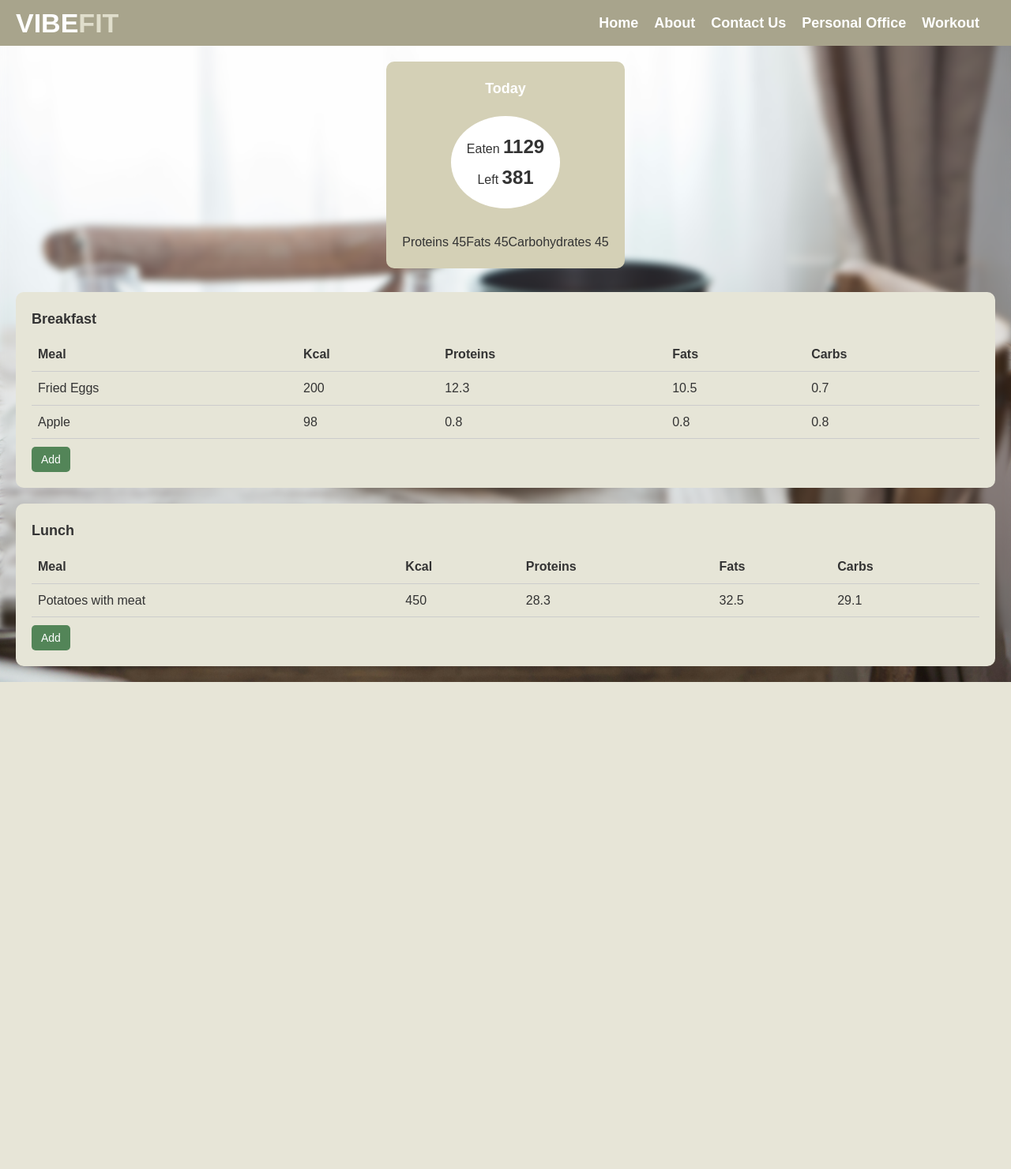
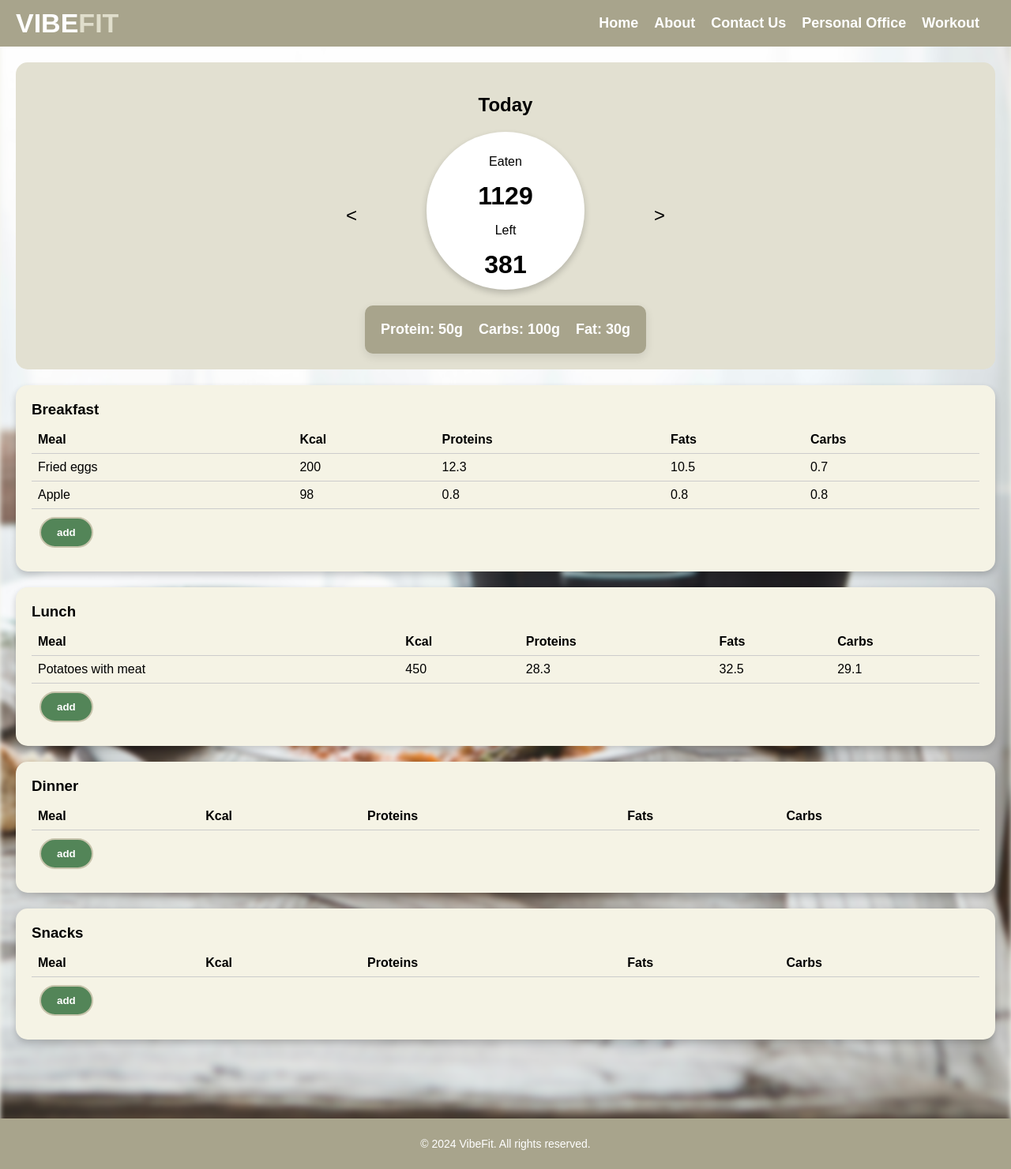
Before and after one commit to Jibek1906/VibeFit, a Flask app: page /nutrition in a window 1280 px wide. Shown: the whole page at 79% size. Before the commit the page ends 864 px from the top, so only its background shows below. Run offline with Flask 3, Linux system fonts and the light colour scheme; lists and menus that the app fills with data are empty.

Commit message:
updating nutrition page

```diff
--- a/static/css/nutrition.css
+++ b/static/css/nutrition.css
@@ -1,51 +1,52 @@
-* {
+body {
+    font-family: Arial, sans-serif;
     margin: 0;
     padding: 0;
-    box-sizing: border-box;
-    font-family: Arial, sans-serif;
+    background-color: #f6f5ec;
+    position: relative;
+    min-height: 100vh;
+    overflow: auto;
 }
 
-body {
+.background {
+    position: absolute;
+    top: 0;
+    left: 0;
+    right: 0;
+    bottom: 0;
     background-image: url('../img/food.jpg');
     background-size: cover;
     background-position: center;
-    background-repeat: no-repeat;
-    color: #333;
-    line-height: 1.6;
-    font-family: 'Baloo', sans-serif;
-    position: relative;
-    z-index: 0;
-}
-
-body::before {
-    content: '';
-    position: fixed;
-    top: 0;
-    left: 0;
-    width: 100%;
-    height: 100%;
-    background-image: inherit;
-    background-size: inherit;
-    background-position: inherit;
-    background-repeat: inherit;
-    filter: blur(5px);
+    filter: blur(3px);
     z-index: -1;
 }
 
-a {
-    text-decoration: none;
-    color: #333;
+.content {
+    position: relative;
+    z-index: 1;
+    padding-bottom: 50px;
 }
 
 h2 {
     margin-left: 0;
     font-size: 18px;
-    color: #fff;
     font-family: 'Arial', sans-serif;
+}
+
+h2,
+h3 {
+    margin: 0;
+}
+
+a {
+    text-decoration: none;
+    color: #000;
 }
 
 ul {
     list-style: none;
+    padding: 0;
+    margin: 0;
 }
 
 .header {
@@ -53,7 +54,7 @@ ul {
     display: flex;
     justify-content: space-between;
     align-items: center;
-    padding: 2px 20px;
+    padding: 10px 20px;
 }
 
 .header .logo {
@@ -76,88 +77,157 @@ ul {
 }
 
 .header nav ul li a {
-    text-decoration: none;
     color: #fff;
     font-size: 18px;
 }
 
-main {
-    padding: 20px;
+.hero {
+    display: flex;
+    align-items: center;
+    justify-content: space-between;
+    padding: 40px 40px;
+    background-color: #EBEADE;
+    min-height: calc(100vh - 100px);
+}
+
+.hero-left {
+    max-width: 40%;
+    padding-right: 30px;
+    margin-left: 20px;
+}
+
+.hero-left h1 {
+    font-size: 48px;
+    color: #333;
+    line-height: 1.2;
+    margin-bottom: 10px;
+}
+
+.hero-left p {
+    font-size: 18px;
+    color: #666;
+    margin-bottom: 30px;
 }
 
 .calories {
     display: flex;
     justify-content: center;
-    margin-bottom: 30px;
+    align-items: center;
+    padding: 20px;
+    background-color: #e2e0d1;
+    border-radius: 15px;
+    margin: 20px;
 }
 
 .progress-box {
-    background: #d4d0b6;
-    padding: 20px;
     text-align: center;
-    border-radius: 10px;
+    position: relative;
+}
+
+.back-btn,
+.next-btn {
+    position: absolute;
+    top: 50%;
+    transform: translateY(-50%);
+    font-size: 24px;
+    border: none;
+    background: none;
+    cursor: pointer;
+}
+
+.back-btn {
+    left: -30px;
+}
+
+.next-btn {
+    right: -30px;
 }
 
 .calories-circle {
-    background: #fff;
-    padding: 20px;
+    width: 200px;
+    height: 200px;
     border-radius: 50%;
-    display: inline-block;
-    margin: 20px 0;
+    background-color: #fff;
+    margin: 20px auto;
+    display: flex;
+    flex-direction: column;
+    justify-content: center;
+    align-items: center;
+    box-shadow: 0 4px 8px rgba(0, 0, 0, 0.2);
 }
 
-.calories-circle span {
-    font-size: 24px;
+.big-text {
+    font-size: 32px;
     font-weight: bold;
+    margin: 0;
 }
 
 .macros {
     display: flex;
-    justify-content: space-around;
-    margin-top: 10px;
+    justify-content: space-between;
+    margin-top: 20px;
+    background-color: #a8a48c;
+    padding: 10px;
+    border-radius: 10px;
+    box-shadow: 0 4px 12px rgba(0, 0, 0, 0.1);
+}
+
+.macro-item {
+    font-size: 18px;
+    color: #ffffff;
+    margin: 10px;
+    font-weight: bold;
 }
 
 .meals {
     display: grid;
     grid-template-columns: 1fr;
     gap: 20px;
+    margin: 20px;
 }
 
 .meal {
-    background: #e6e5d7;
+    background-color: #f5f3e5;
     padding: 20px;
-    border-radius: 10px;
+    border-radius: 15px;
+    box-shadow: 0 4px 8px rgba(0, 0, 0, 0.2);
 }
 
-.meal h3 {
-    margin-bottom: 10px;
-    font-size: 18px;
-    text-transform: capitalize;
+table {
+    width: 100%;
+    border-collapse: collapse;
+    margin-top: 10px;
 }
 
-.meal table {
-    width: 100%;
-    border-collapse: collapse;
-}
-
-.meal table th,
-.meal table td {
+th,
+td {
     text-align: left;
     padding: 8px;
     border-bottom: 1px solid #ccc;
 }
 
 .add-btn {
-    margin-top: 10px;
-    background: #538558;
+    display: block;
+    margin: 10px;
+    padding: 10px 20px;
+    background-color: #538558;
+    border: 2px solid #c7c4ac;
     color: #fff;
-    border: none;
-    padding: 8px 12px;
+    border-radius: 30px;
     cursor: pointer;
-    border-radius: 5px;
-    font-size: 14px;
+    font-weight: bold;
 }
 
 .add-btn:hover {
-    background: #8e8a6f;
+    background-color: #c7c4ac;
+    color: #fff;
 }
+
+footer {
+    margin-top: 30px;
+    text-align: center;
+    padding: 10px;
+    background-color: #a8a48c;
+    color: #fff;
+    font-size: 14px;
+}
--- a/templates/nutrition.html
+++ b/templates/nutrition.html
@@ -9,6 +9,9 @@
 </head>
 
 <body>
+    <div class="background"></div>
+
+    <div class="content">
         <header class="header">
             <div class="logo">VIBE<span>FIT</span></div>
             <nav>
@@ -22,7 +25,7 @@
                     <li><a href="#">
                             <h2>Contact Us</h2>
                         </a></li>
-                <li><a href="http://127.0.0.1:5000/personal-office">
+                    <li><a href="http://127.0.0.1:5000/personal-office#">
                             <h2>Personal Office</h2>
                         </a></li>
                     <li><a href="http://127.0.0.1:5000/workout">
@@ -35,16 +38,20 @@
         <main>
             <section class="calories">
                 <div class="progress-box">
-                <h2>Today</h2>
+                    <button class="back-btn">&lt;</button>
+                    <h1>Today</h1>
                     <div class="calories-circle">
-                    <p>Eaten <span>1129</span></p>
-                    <p>Left <span>381</span></p>
+                        <p>Eaten</p>
+                        <p class="big-text">1129</p>
+                        <p>Left</p>
+                        <p class="big-text">381</p>
                     </div>
                     <div class="macros">
-                    <p>Proteins <span>45</span></p>
-                    <p>Fats <span>45</span></p>
-                    <p>Carbohydrates <span>45</span></p>
+                        <div class="macro-item">Protein: 50g</div>
+                        <div class="macro-item">Carbs: 100g</div>
+                        <div class="macro-item">Fat: 30g</div>
                     </div>
+                    <button class="next-btn">&gt;</button>
                 </div>
             </section>
 
@@ -60,7 +67,7 @@
                             <th>Carbs</th>
                         </tr>
                         <tr>
-                        <td>Fried Eggs</td>
+                            <td>Fried eggs</td>
                             <td>200</td>
                             <td>12.3</td>
                             <td>10.5</td>
@@ -74,7 +81,7 @@
                             <td>0.8</td>
                         </tr>
                     </table>
-                <button class="add-btn">Add</button>
+                    <button class="add-btn">add</button>
                 </div>
 
                 <div class="meal">
@@ -95,10 +102,44 @@
                             <td>29.1</td>
                         </tr>
                     </table>
-                <button class="add-btn">Add</button>
+                    <button class="add-btn">add</button>
+                </div>
+
+                <div class="meal">
+                    <h3>Dinner</h3>
+                    <table>
+                        <tr>
+                            <th>Meal</th>
+                            <th>Kcal</th>
+                            <th>Proteins</th>
+                            <th>Fats</th>
+                            <th>Carbs</th>
+                        </tr>
+                    </table>
+                    <button class="add-btn">add</button>
+                </div>
+
+                <div class="meal">
+                    <h3>Snacks</h3>
+                    <table>
+                        <tr>
+                            <th>Meal</th>
+                            <th>Kcal</th>
+                            <th>Proteins</th>
+                            <th>Fats</th>
+                            <th>Carbs</th>
+                        </tr>
+                    </table>
+                    <button class="add-btn">add</button>
                 </div>
             </section>
         </main>
+    </div>
+
+    <footer>
+        <p>&copy; 2024 VibeFit. All rights reserved.</p>
+    </footer>
+
 </body>
 
 </html>
```
Lines whose indentation alone changed are shown as unchanged.
